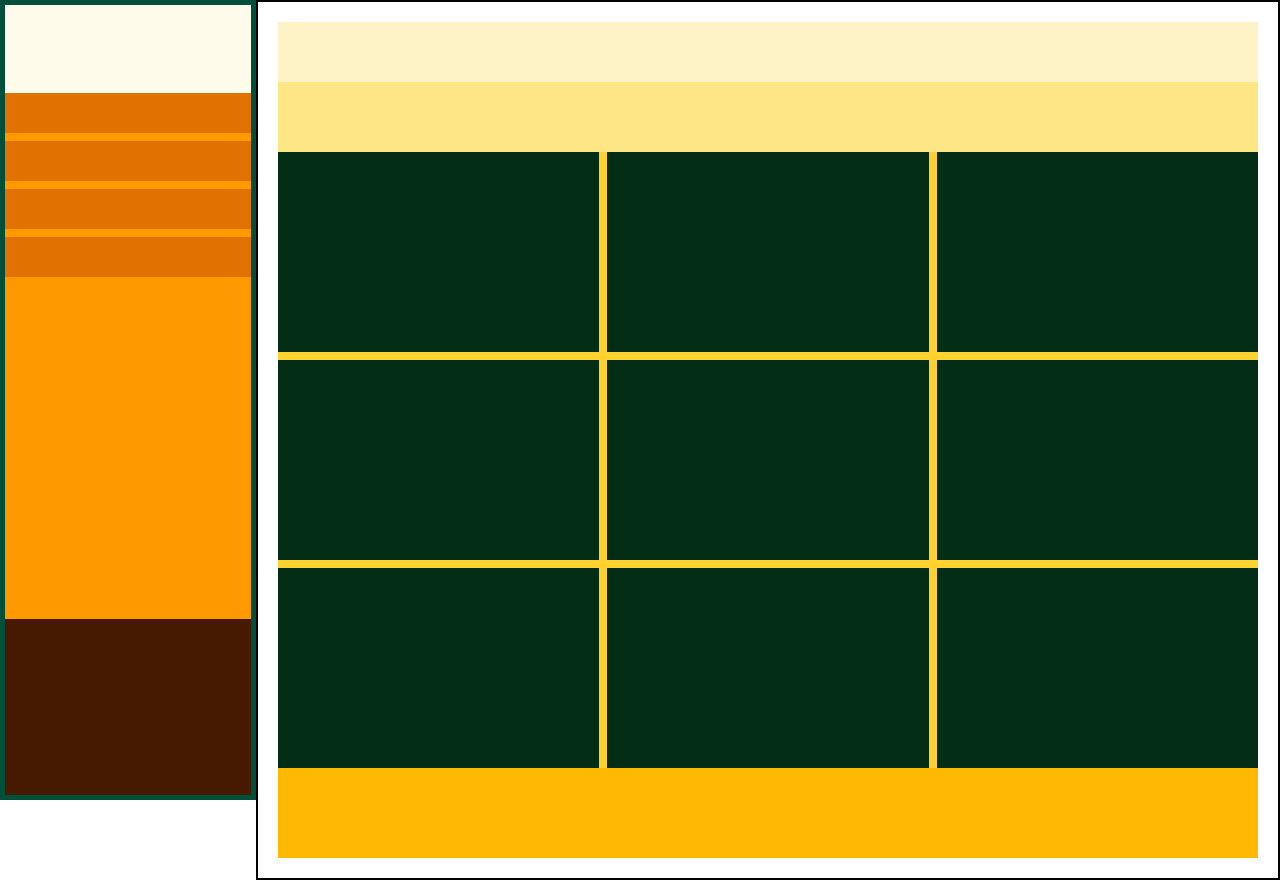
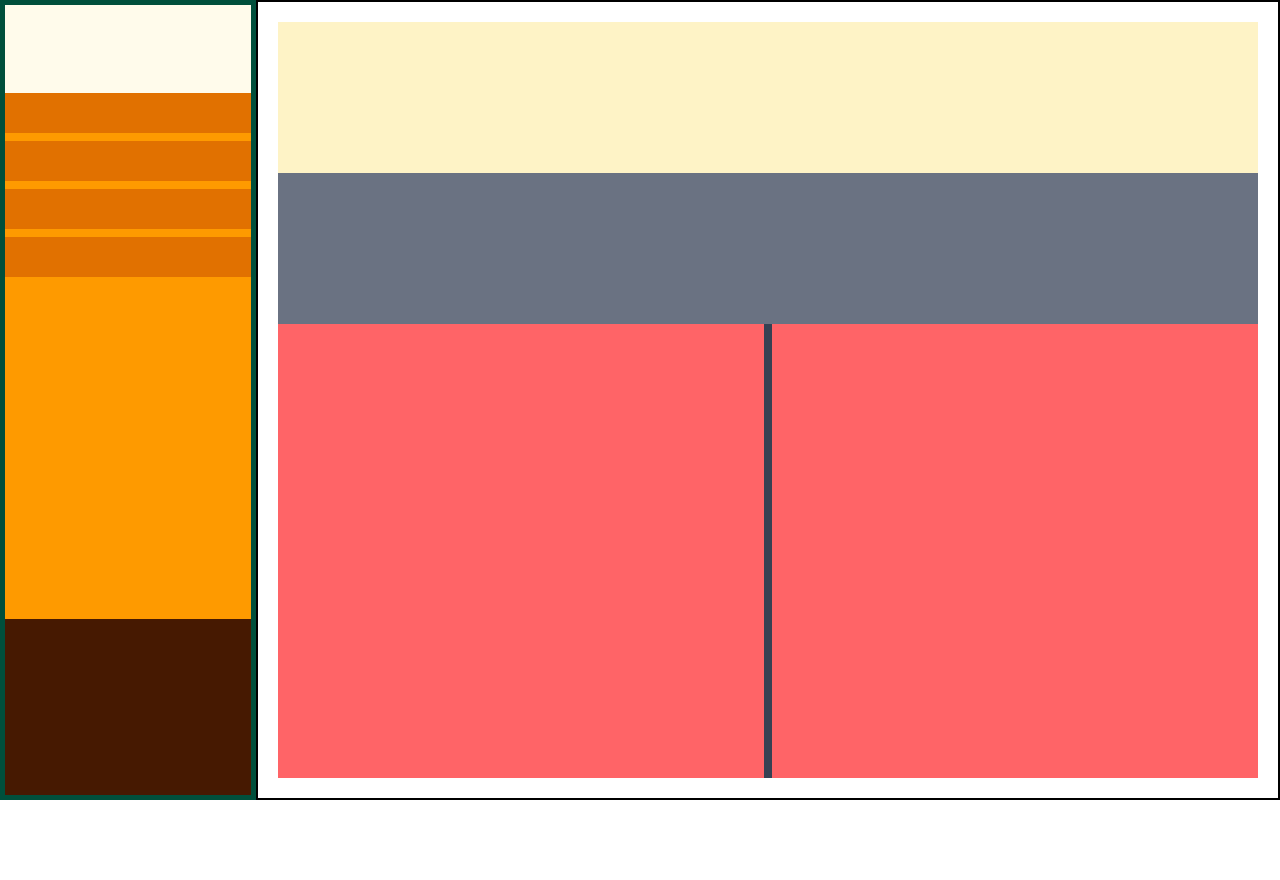
Before and after one commit to MudassirAli399/MERN-FINANCE-TRACKER, a React (Vite) app in the folder FRONTEND/: page / in a window 1280 px wide. After the commit the page ends 800 px from the top, so only its background shows below. Built offline with nearby package versions, Linux system fonts and the light colour scheme; the HTML template or start-up script is replaced by a standard one.

Commit message:
Making Structure of reports.jsx

```diff
--- a/FRONTEND/src/App.jsx
+++ b/FRONTEND/src/App.jsx
@@ -4,6 +4,7 @@ import Header from './header.jsx'
 import Dashboard from './Pages/dashboard.jsx'
 import Transaction from './Pages/transaction.jsx'
 import Budgetplanner from './Pages/budgetplanner.jsx'
+import Reports from './Pages/reports.jsx'
 function App() {
 
 
@@ -11,7 +12,7 @@ function App() {
     <>
     <div className="grid lg:grid-cols-[0.8fr_3.2fr] ">
       <Header/>
-      <Budgetplanner/>
+      <Reports/>
     </div>
     </>
   )
--- /dev/null
+++ b/FRONTEND/src/Pages/reports.jsx
@@ -0,0 +1,21 @@
+export default function Budgetplanner(){
+
+    return(
+        <>
+        <div className="border-2 border-black h-screen p-5 grid grid-rows-[0.8fr_3.2fr]">
+            <div className="bg-amber-100"></div>
+            <div className="bg-amber-400 grid grid-rows-[1fr_3fr]">
+                <div className="bg-gray-500"></div>
+                <div className="bg-gray-700 grid lg:grid-cols-2 md:grid-cols-1 gap-2">
+                    <div className="bg-red-400"></div>
+                    <div className="bg-red-400"></div>
+
+                </div>
+
+            </div>
+
+
+        </div>
+        </>
+    )
+}
```
